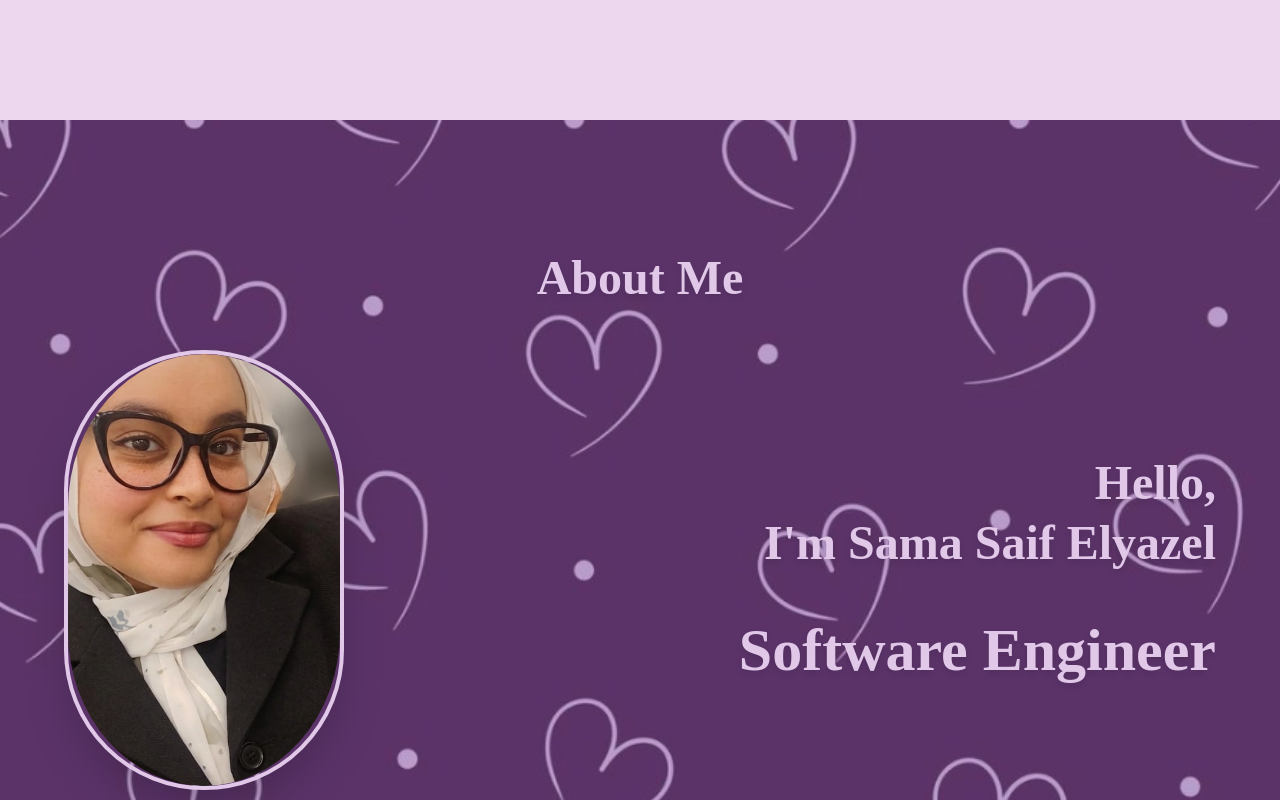
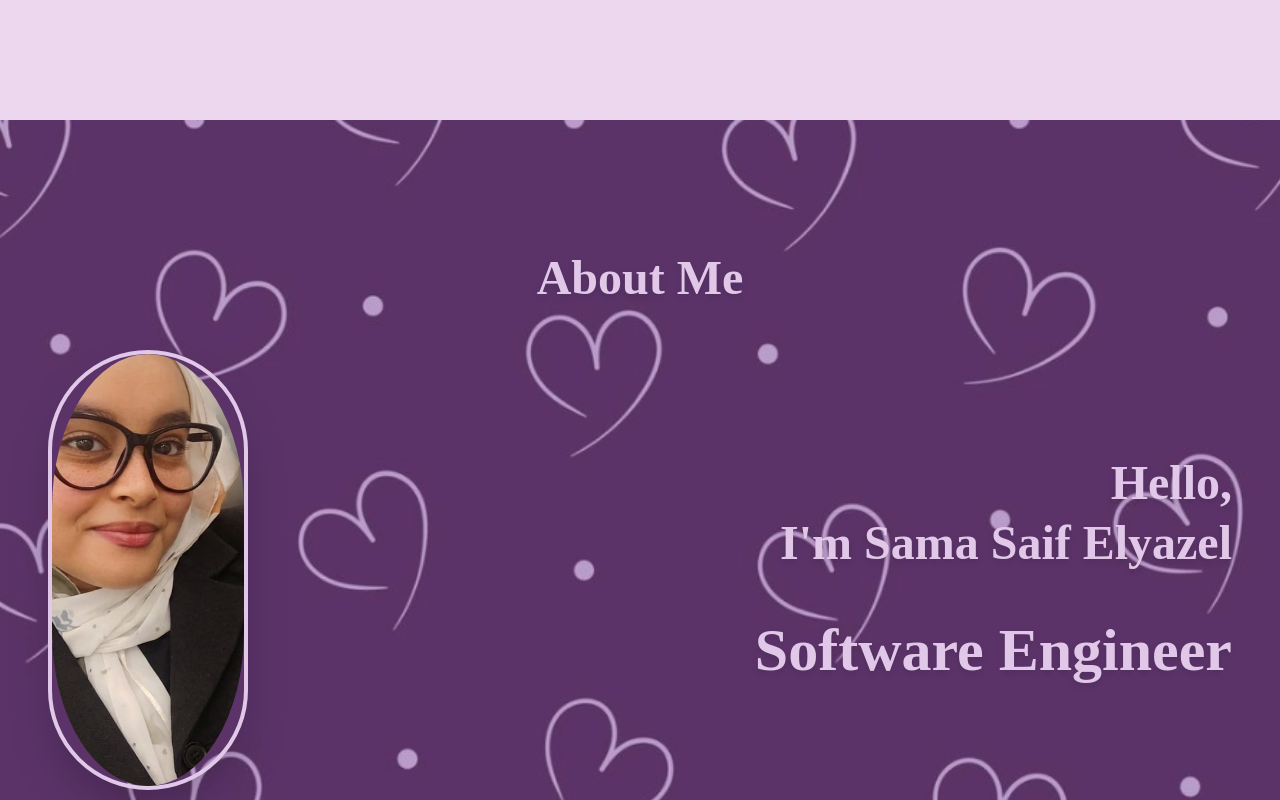
Before and after one commit to Sama-Saif-Elyazel/My_Portfolio, a React (Vite) app: page /about in a window 1280 px wide. Shown: the part 680-1480 px from the top of the page. Built offline with nearby package versions, Linux system fonts and the light colour scheme.

Commit message:
Update portfolio content

```diff
--- a/src/components/About.jsx
+++ b/src/components/About.jsx
@@ -3,14 +3,14 @@ import React from 'react'
 export default function About() {
     return (
         <>
-            <div className='bg-[#ecd7ef] min-h-screen w-full relative flex flex-col items-center justify-center overflow-x-hidden max-w-full scroll-mt-24 py-5 px-4 pt-0' id='about'>
+            <div className='bg-[#ecd7ef] min-h-screen w-full relative flex flex-col items-center justify-center overflow-x-hidden max-w-full scroll-mt-24 py-5 px-0 pt-0' id='about'>
                 <img src="./assets/images/Screenshot (67).png" className='absolute inset-0 z-0 w-full h-full object-cover opacity-80 ' />
                 <div className='relative z-10 w-full max-w-7xl mx-auto flex flex-col items-center gap-12 px-6 lg:px-12'>
                     <h1 className=' text-5xl mid:text-6xl font-bold text-[#e1c8e9] font-[cursive] drop-shadow-md pt-6 text-center'>About Me</h1>
 
-                    <div className='flex flex-row md:flex-row items-center justify-center md:justify-between gap-10 md:gap-16 lg:gap-15 w-full px-12 md:px-0 my-auto'>
+                    <div className='flex flex-row md:flex-row items-center justify-center md:justify-between gap-10 md:gap-16 lg:gap-15 w-full px-0 md:px-0 my-auto'>
 
-                        <div className='w-60 h-80 sm:w-72 sm:h-80 md:w-70 md:h-110 shrink-0 overflow-hidden rounded-full shadow-2xl border-4 border-[#e1c8e9] '>
+                        <div className='w-60 h-80 sm:w-72 sm:h-60 md:w-50 md:h-110 shrink-0 overflow-hidden rounded-full shadow-2xl border-4 border-[#e1c8e9] '>
                         <img src="./assets/images/samsom.jpeg" className='w-full h-full object-cover z-9' style={{ borderRadius: '70% / 50%' }} />
                         </div>
 
--- a/src/components/Contact.jsx
+++ b/src/components/Contact.jsx
@@ -2,7 +2,8 @@ import React from 'react'
 import { FaFacebook, FaLinkedin } from 'react-icons/fa'
 import { FaInstagram } from 'react-icons/fa'
 import { FaSpotify } from "react-icons/fa"
-import { FaYoutube } from "react-icons/fa";
+import { FaYoutube } from "react-icons/fa"
+import { FaGithub } from "react-icons/fa";
 
 export default function Contact() {
   return (
@@ -26,7 +27,7 @@ export default function Contact() {
                 <a href="https://www.facebook.com/semsma.ana.39/" target="_blank" rel="noopener noreferrer"><FaFacebook className='w-8 h-8 text-[#4c0a5e] hover:text-blue-900 hover:cursor-pointer' /></a>
                 <a href="https://www.instagram.com/sama_saif826?igsh=MWdqNmk4NWV6bWVkdw==" target="_blank" rel="noopener noreferrer"><FaInstagram className='w-8 h-8 text-[#4c0a5e] hover:text-pink-900 hover:cursor-pointer ml-5' /></a>
                 <a href="https://www.linkedin.com/in/sama-saif-356ba241b?utm_source=share_via&utm_content=profile&utm_medium=member_android" target="_blank" rel="noopener noreferrer"><FaLinkedin className='w-8 h-8 text-[#4c0a5e] hover:text-blue-900 hover:cursor-pointer ml-5' /></a>
-                <a href="https://www.youtube.com/channel/UCXoQZtHkKzj3nLhXoV9r8w" target="_blank" rel="noopener noreferrer"><FaYoutube className='w-8 h-8 text-[#4c0a5e] hover:text-red-900 hover:cursor-pointer ml-5' /></a>
+                <a href="https://github.com/Sama-Saif-Elyazel" target="_blank" rel="noopener noreferrer"><FaGithub className='w-8 h-8 text-[#4c0a5e] hover:text-gray-900 hover:cursor-pointer ml-5' /></a>
               </div>
             </div>
           </div>
```
